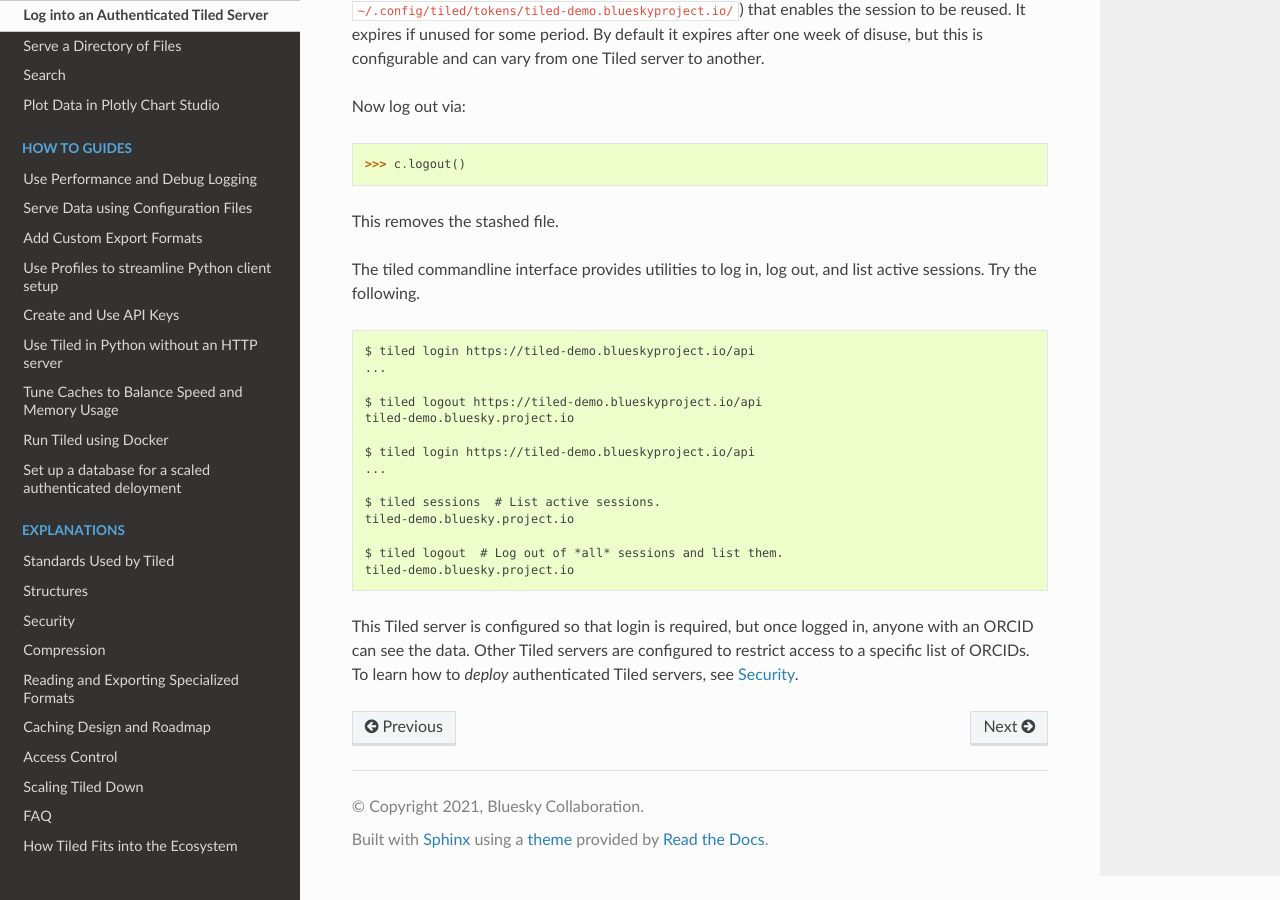
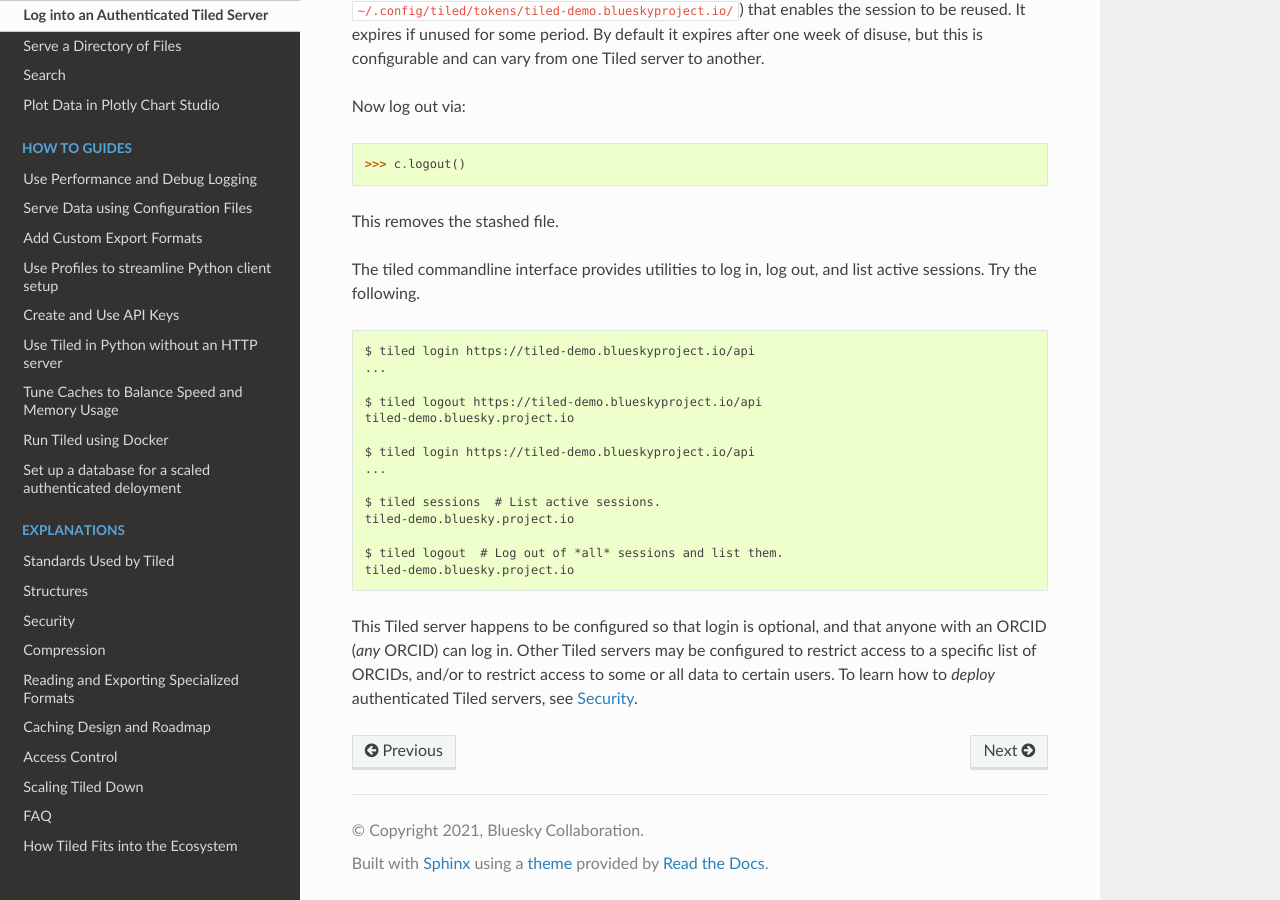
Before and after one commit to bluesky/tiled, a Sphinx documentation site: the page built from docs/source/tutorials/login.md, in a window 1280 px wide and 900 px high, scrolled down 2906 px. Built offline with Sphinx 7.4.7 and the Read the Docs theme 2.0.0, drawn with Linux system fonts in a browser that asks for light colours; pages that are not in the unit, such as notebooks, are missing from menus.

Commit message:
Update description of access control on demo server.

````diff
--- a/docs/source/tutorials/login.md
+++ b/docs/source/tutorials/login.md
@@ -113,7 +113,8 @@ $ tiled logout  # Log out of *all* sessions and list them.
 tiled-demo.bluesky.project.io
 ```
 
-This Tiled server is configured so that login is required, but once logged in,
-anyone with an ORCID can see the data. Other Tiled servers are configured to
-restrict access to a specific list of ORCIDs. To learn how to _deploy_
-authenticated Tiled servers, see {doc}`../explanations/security`.
+This Tiled server happens to be configured so that login is optional, and that
+anyone with an ORCID (_any_ ORCID) can log in. Other Tiled servers may be configured to
+restrict access to a specific list of ORCIDs, and/or to restrict access to some or
+all data to certain users. To learn how to _deploy_ authenticated Tiled
+servers, see {doc}`../explanations/security`.
````
